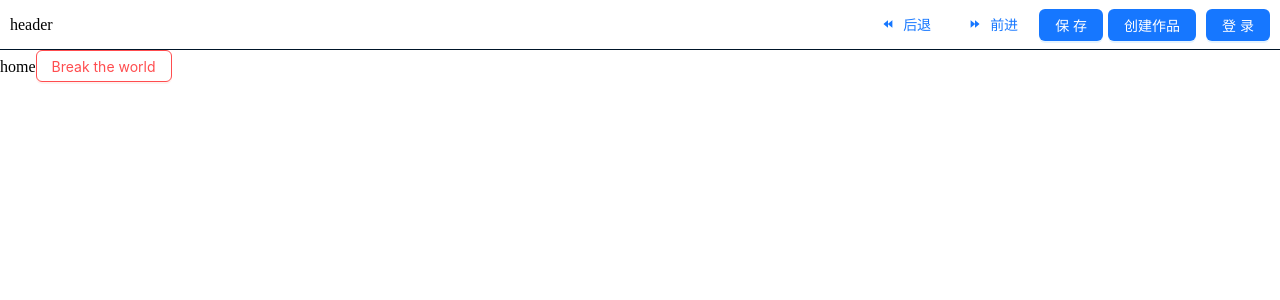
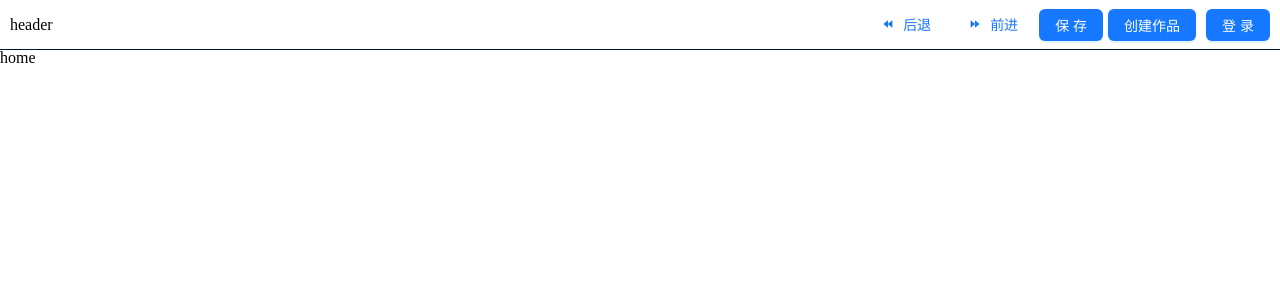
Before and after one commit to 220529/lego-front, a React (Create React App) app: page / in a window 1280 px wide. Shown: the top 300 px of the page. Built offline with nearby package versions, Linux system fonts and the light colour scheme; what @ns-widget/monitor would draw is missing.

Commit message:
test: ui

```diff
--- a/src/components/test-error/index.tsx
+++ b/src/components/test-error/index.tsx
@@ -35,6 +35,10 @@ export default React.memo(() => {
       console.error("Error caught in event handler:", error);
     }
   };
+  const increase = () => {
+    // @ts-ignore
+    console.log("increase", abc);
+  };
   return (
     <div className={style.test}>
       <Button type="primary" danger onClick={ErrorBoundary}>
@@ -53,7 +57,7 @@ export default React.memo(() => {
         rejectError
       </Button>
       {/* @ts-ignore */}
-      <Button danger onClick={() => methodDoesNotExist()}>
+      <Button danger onClick={increase}>
         Break the world
       </Button>
       ;{/* 故意加载一个不存在的图片资源以触发错误 */}
--- a/src/hooks/login.ts
+++ b/src/hooks/login.ts
@@ -1,4 +1,5 @@
 import * as api from "@/api/user";
+import * as Sentry from "@sentry/react";
 import { useNavigate } from "react-router-dom";
 import { useUserStore } from "@/hooks/store";
 import { setUserInfo } from "@/store/userSlice";
@@ -10,6 +11,7 @@ export const useUserInfo = () => {
     if (user.access_token) {
       const res = await api.info();
       if (res.state === 1) {
+        Sentry.setUser(res.data);
         dispatch(setUserInfo(res.data));
       } else {
         navigate("/login");
--- a/src/pages/Home.tsx
+++ b/src/pages/Home.tsx
@@ -1,19 +1,11 @@
 import React from "react";
-import { Button } from "antd";
 import Header from "@/components/header";
 
 const App: React.FC = () => {
-  const increase = () => {
-    // @ts-ignore
-    console.log("increase", abc);
-  };
   return (
     <div className="App">
       <Header />
       <span>home</span>
-      <Button danger onClick={increase}>
-        Break the world
-      </Button>
     </div>
   );
 };
```
